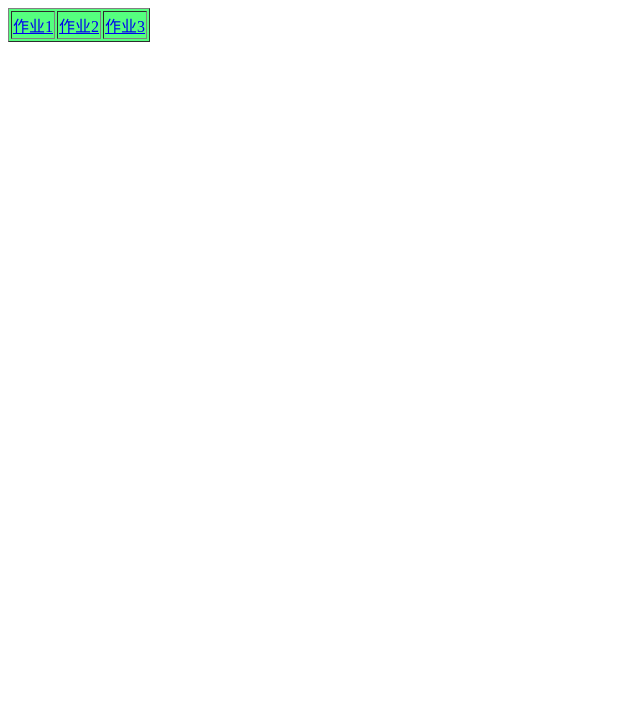
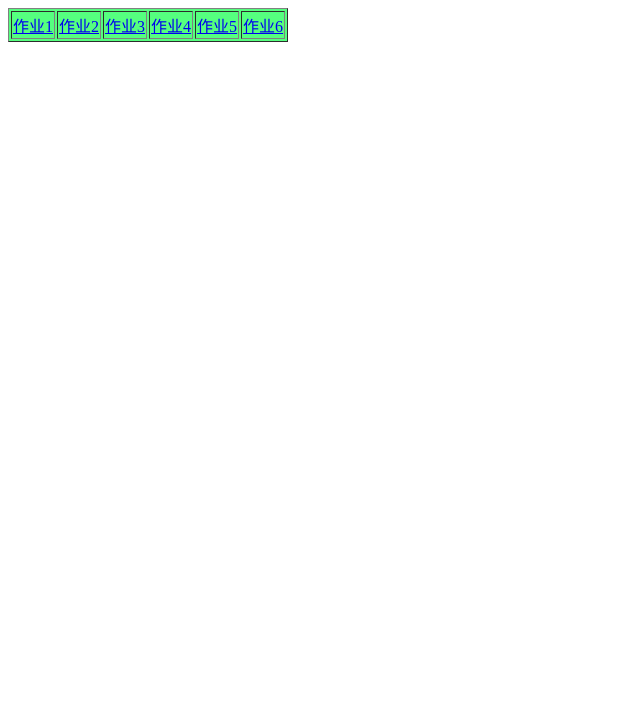
Before and after one commit to sen161211/202123211402023.github.io, a plain HTML site: page index.html in a window 1280 px wide. Shown: the part 81-800 px from the top of the page, without its empty margins (0-640 px from the left). Drawn offline with Linux system fonts and the light colour scheme.

Commit message:
Update index.html

```diff
--- a/index.html
+++ b/index.html
@@ -13,6 +13,9 @@
 		            <td><a href="./test1/demo1.html">作业1</a></td>
 		            <td><a href="./test2/demo2.html">作业2</a></td>
 			    <td><a href="./test3/demo3.html">作业3</a></td>
+			    <td><a href="./test4/demo4.html">作业4</a></td>
+			    <td><a href="./test5/demo5.html">作业5</a></td>
+			    <td><a href="./test6/demo6.html">作业6</a></td>
 		        </tr>
 		</table>
 	</body>
```
